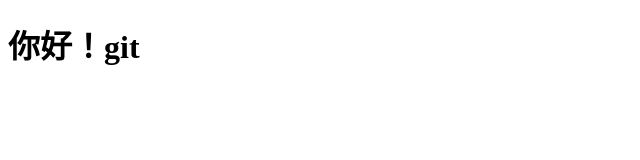
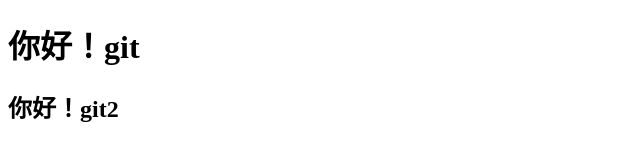
Before and after one commit to blackcheray/git-demo, a plain HTML site: page index.html in a window 1280 px wide. Shown: the whole page, without its empty margins (0-640 px from the left). Drawn offline with Linux system fonts and the light colour scheme.

Commit message:
增加了好

```diff
--- a/index.html
+++ b/index.html
@@ -8,5 +8,6 @@
 </head>
 <body>
     <h1>你好！git</h1>
+    <h2>你好！git2</h2>
 </body>
 </html>
```
